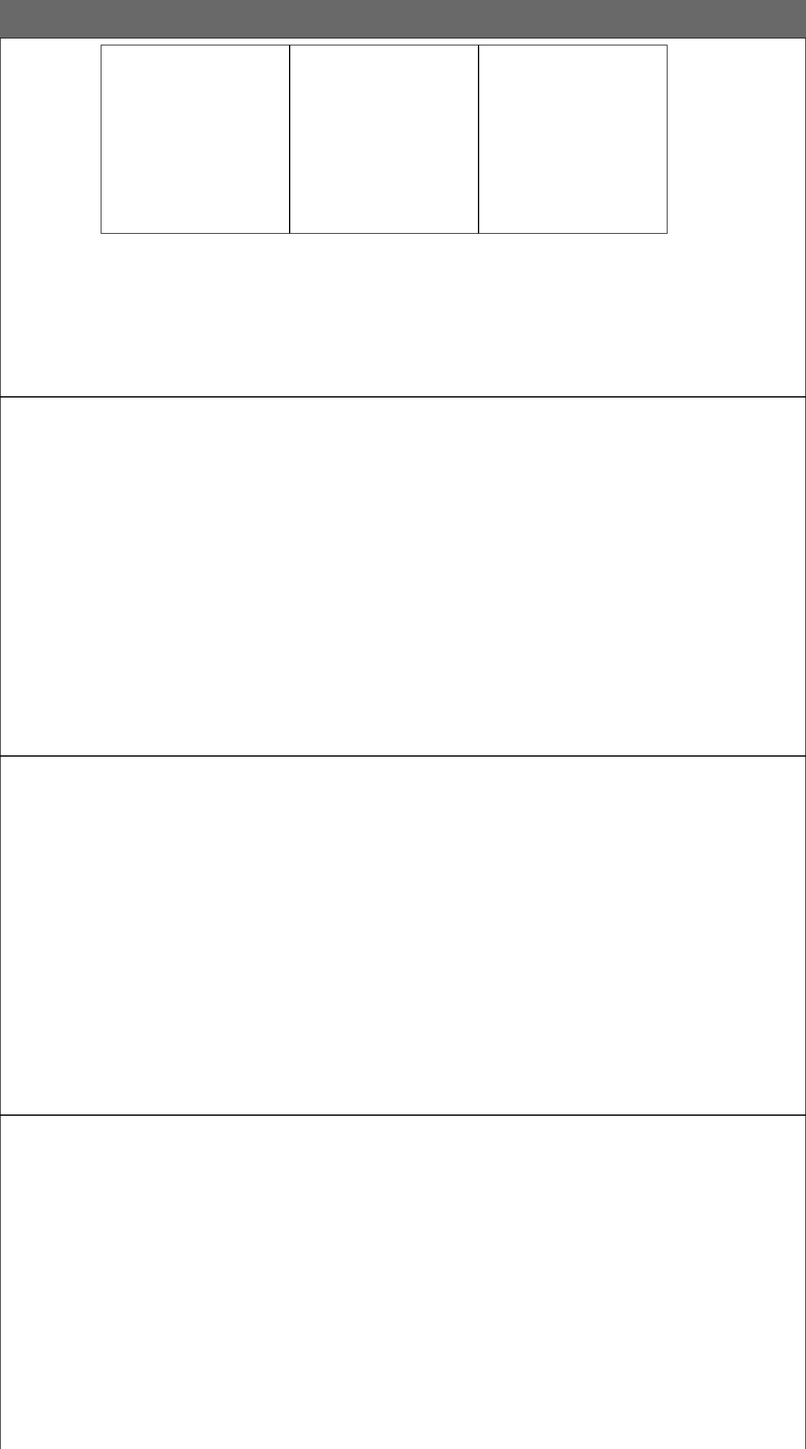
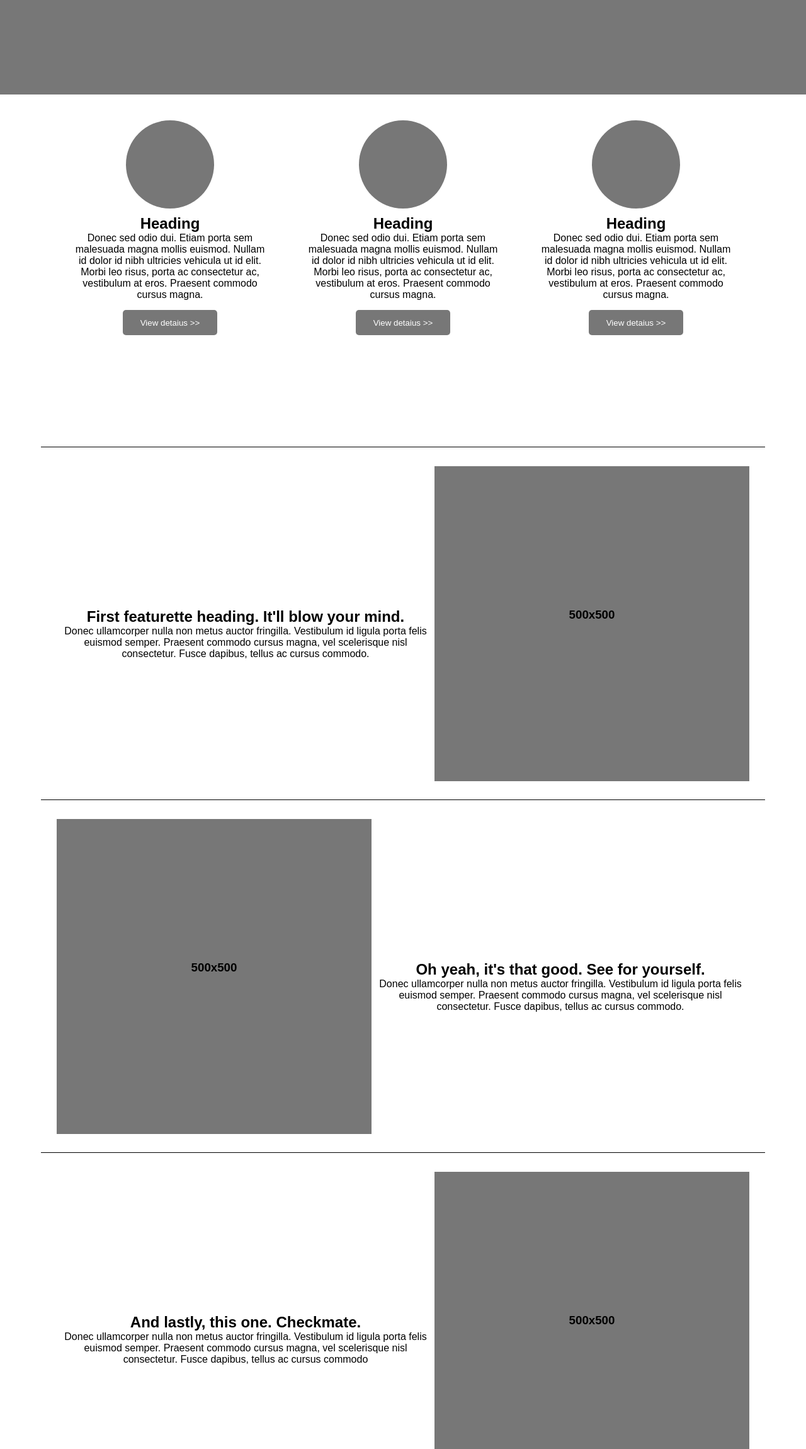
Before and after one commit to Amorim-creator/css-exemplos, a website: page public/leyout-complexo1.html in a window 1280 px wide. Shown: the part 500-2800 px from the top of the page at 63% size. Drawn offline with Linux system fonts and the light colour scheme.

Commit message:
Exercício refeito flex box

```diff
--- a/public/leyout-complexo1.html
+++ b/public/leyout-complexo1.html
@@ -5,77 +5,98 @@
     <meta name="viewport" content="width=device-width, initial-scale=1.0">
     <title>terefa exemplo aula 10/06 </title>
 
-    <style>
+    <link rel="stylesheet" href="resourses/app.css">
 
-       *{
-           margin: 0;
-           padding: 0;
-           box-sizing: border-box;
+</head>
+<body>
+  <main>
+    <section class="navegation">
+      Aqui vai o menu
+    </section>
+    <section class="carrossel">
+      Aqui vai o carrossel
+    </section>
+    <section class="content">
+      <div class="pai01">
 
-        }
-      .linha1{
-          background-color: black;
-          width: 100%;
-          height: 55px;
-        }
-
-      .linha2{
-
-        background-color: dimgrey;
-        width: 100%;
-        height: 505px;
-      }
-      .linha3{ background-color: white; width: 100%; height: 570px; border:1px solid black}
-
-      .sub-linhas{
-            width:960px;
-            margin: 0 auto;
-        }
-        .card{
-            width: 300px;
-            height: 300px;
-            border: 1px solid black;
-            margin: 10px auto;
-            float: left;
-        }
-
-      .linha4{ background-color: white; width: 100%; height: 570px; border:1px solid black}
-      .linha5{ background-color: white; width: 100%; height: 570px; border:1px solid black}
-      .linha6{ background-color: white; width: 100%; height: 570px; border:1px solid black}
-      .linha7{ background-color: white; width: 100%; height: 170px; border:1px solid black}
+        <div class="card">
+          <div class="circle"></div>
+          <h2>Heading</h2>
+            <p>Donec sed odio dui. Etiam porta sem malesuada magna mollis euismod. Nullam id dolor id nibh ultricies vehicula ut id elit. Morbi leo risus, porta ac consectetur ac, vestibulum at eros. Praesent commodo cursus magna.</p>
+            <button>View detaius >></button>
 
 
-    </style>
-</head>
-<body>
+        </div>
+        <div class="card">
 
-<div class="container">
+          <div class="circle"></div>
+            <h2>Heading</h2>
+            <p>Donec sed odio dui. Etiam porta sem malesuada magna mollis euismod. Nullam id dolor id nibh ultricies vehicula ut id elit. Morbi leo risus, porta ac consectetur ac, vestibulum at eros. Praesent commodo cursus magna.</p>
+            <button>View detaius >></button>
 
-    <div class="linha1"></div>
-    <div class="linha2"></div>
-
-<div class="linha3">
-
-    <div class="sub-linhas">
-
-        <div class="card"></div>
-        <div class="card"></div>
-        <div class="card"></div>
 
         </div>
-</div>
+        <div class="card">
 
-    <div class="linha4"></div>
-    <div class="linha5"></div>
-    <div class="linha6"></div>
-    <div class="linha7"></div>
+          <div class="circle"></div>
+          <h2>Heading</h2>
+            <p>Donec sed odio dui. Etiam porta sem malesuada magna mollis euismod. Nullam id dolor id nibh ultricies vehicula ut id elit. Morbi leo risus, porta ac consectetur ac, vestibulum at eros. Praesent commodo cursus magna.</p>
+            <button>View detaius >></button>
+
 
         </div>
 
+      </div>
+      <div class="pai02">
+
+        <div class="filho1">
+          <h2>First featurette heading. It'll blow your mind.</h2>
+            <p>
+              Donec ullamcorper nulla non metus auctor fringilla. Vestibulum id ligula porta felis euismod semper. Praesent commodo cursus magna, vel scelerisque nisl consectetur. Fusce dapibus, tellus ac cursus commodo.
+            </p>
+        </div>
+        <div class="filho2">
+
+          <h3>500x500</h3>
+        </div>
 
 
+      </div>
+
+      <div class="pai03">
+
+        <div class="filho3">
+
+          <h3>500x500</h3>
+        </div>
+
+        <div class="filho4">
+          <h2>Oh yeah, it's that good. See for yourself.</h2>
+            <p>
+              Donec ullamcorper nulla non metus auctor fringilla. Vestibulum id ligula porta felis euismod semper. Praesent commodo cursus magna, vel scelerisque nisl consectetur. Fusce dapibus, tellus ac cursus commodo.
+            </p>
+        </div>
+
+      </div>
+
+      <div class="pai04">
+
+        <div class="filho5">
+          <h2>And lastly, this one. Checkmate.</h2>
+            <p>
+              Donec ullamcorper nulla non metus auctor fringilla. Vestibulum id ligula porta felis euismod semper. Praesent commodo cursus magna, vel scelerisque nisl consectetur. Fusce dapibus, tellus ac cursus commodo
+            </p>
+        </div>
+        <div class="filho6">
+
+          <h3>500x500</h3>
+        </div>
 
 
+      </div>
+    </section>
+  </main>
 
 </body>
+
 </html>
--- /dev/null
+++ b/public/resourses/app.css
@@ -0,0 +1,153 @@
+*{
+    margin: 0;
+    padding: 0;
+    box-sizing: border-box;
+    font-family: Arial, Helvetica, sans-serif;
+
+}
+
+.navegation{
+    width: 100%;
+    height: 50px;
+    background-color: black;
+}
+.carrossel{
+    width: 100%;
+    height: 600px;
+    background-color: #777777;
+    margin: 2px solid black;
+}
+.content{
+    width: 100%;
+    height: 1500px;
+    background-color: white;
+    margin: 2px solid black;
+}
+.pai01{
+    width: 1150px;
+    height: 560px;
+    border-bottom: 1px solid black;
+    margin: 0 auto;
+    background-color: white;
+    display: flex;
+    justify-content: center;
+
+}
+.card{
+    width: 310px;
+    height: 400px;
+    border: 1px solid white;
+    margin: 30px;
+    text-align: center;
+}
+
+
+.circle{
+    width: 140px;
+    height: 140px;
+    margin: 10px auto;
+    border-radius: 50%;
+    background-color: #777777;
+}
+.card button{
+    display: inline-block;
+    padding: 5px;
+    margin-top: 15px;
+    margin-bottom: 10px;
+    min-width: 150px;
+    height: 40px;
+    text-align: center;
+    color: #fff;
+    border: none;
+    background-color: #777777;
+    border-radius: 5px;
+}
+.pai02{
+    width: 1150px;
+    height: 560px;
+    border: 5px
+    background-color: white;
+    margin: 0 auto;
+    border-bottom: 1px solid black;
+    display: flex;
+    align-items: center;
+    justify-content:center;
+
+}
+.filho1{
+    width: 600px;
+    height: 500px;
+    background-color:white;
+    text-align: center;
+    padding-top: 225px;
+}
+.filho2{
+    width: 500px;
+    height: 500px;
+    background-color: #777;
+
+}
+.filho2 h3{
+    display: flex;
+    justify-content: center;
+    padding-top: 225px ;
+
+}
+.pai03{
+    width: 1150px;
+    height: 560px;
+    border: 5px
+    background-color: white;
+    margin: 0 auto;
+    border-bottom: 1px solid black;
+    display: flex;
+    align-items: center;
+    justify-content:center;
+}
+.filho3{
+    width: 500px;
+    height: 500px;
+    background-color: #777;
+}
+.filho4{
+    width: 600px;
+    height: 500px;
+    background-color:white;
+    text-align: center;
+    padding-top: 225px;
+}
+.filho3 h3{
+    display: flex;
+    justify-content: center;
+    padding-top: 225px ;
+}
+.pai04{
+    width: 1150px;
+    height: 560px;
+    border: 5px
+    background-color: white;
+    margin: 0 auto;
+    border-bottom: 1px solid black;
+    display: flex;
+    align-items: center;
+    justify-content:center;
+
+}
+.filho5{
+    width: 600px;
+    height: 500px;
+    background-color:white;
+    text-align: center;
+    padding-top: 225px;
+}
+.filho6{
+    width: 500px;
+    height: 500px;
+    background-color: #777;
+}
+.filho6 h3{
+    display: flex;
+    justify-content: center;
+    padding-top: 225px ;
+
+}
```
Also changed, not shown: public/corriculo.html (deleted, +0 -86 lines), public/index.html (deleted, +0 -24 lines), public/resources/css/app.css (deleted, +0 -37 lines), resources/css/curriculo.css (deleted), servidor.js (line endings or trailing spaces), 1 other file. Lines whose indentation alone changed are shown as unchanged.
